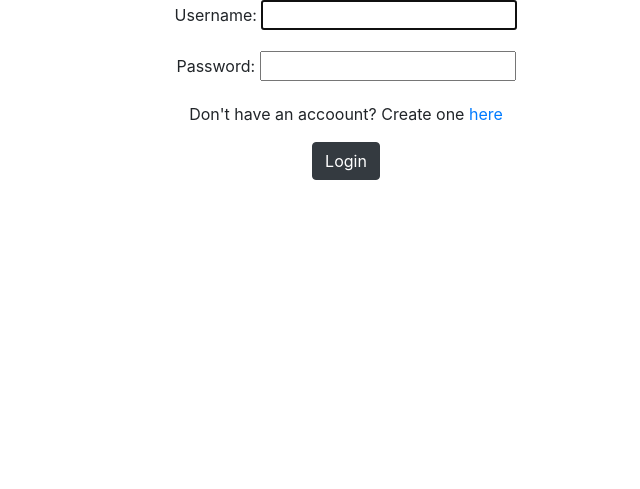
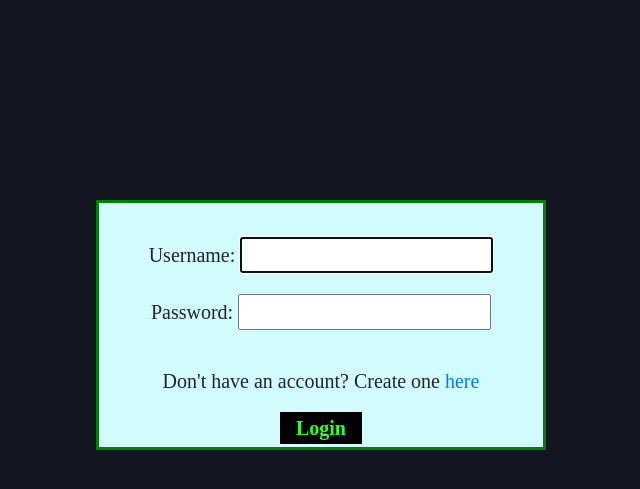
Before and after one commit to AIMonkes/DXC, a Django app: page /login/ in a window 1280 px wide. Shown: the top 489 px of the page, without its empty margins (294-934 px from the left). Run offline with Django 4.2, Linux system fonts and the light colour scheme; some libraries are stand-ins or nearby versions.

Commit message:
Update login.html

```diff
--- a/mysite/register/templates/registration/login.html
+++ b/mysite/register/templates/registration/login.html
@@ -2,20 +2,68 @@
 <html lang="en">
 <head>
  <title> Login Here </title>
-	 <meta charset="utf-8">
-	<meta name="viewport" content="width=device-width, initial-scale=1, shrink-to-fit=no">
-	<link rel="stylesheet" href="https://stackpath.bootstrapcdn.com/bootstrap/4.3.1/css/bootstrap.min.css" integrity="sha384-ggOyR0iXCbMQv3Xipma34MD+dH/1fQ784/j6cY/iJTQUOhcWr7x9JvoRxT2MZw1T" crossorigin="anonymous">
+
+    <style>
+        button {
+    background-color: #000000;
+    color: #2EFF26;
+    border: none;
+    border-radius: 2px;
+    font-weight: bold;
+    font-size: 15px;
+    cursor: pointer;
+    margin-right: 8px;
+    margin-left: 10px;
+    padding-left: 16px;
+    padding-right: 16px;
+    transition: opacity 0.15s;
+  }
+
+  button:hover {
+    opacity: 0.8;
+  }
+
+  button:active {
+    opacity: 0.5;
+  }
+
+  .login {
+  border: 3px solid green;
+  width: 450px;
+  height: 250px;
+  position: absolute;
+  top: 50%;
+  left: 50%;
+  margin: -200px -250px;
+  display: flex;
+  align-items: center;
+  justify-content: center;
+}
+
+.text-font, .login, .from-group {
+  font-family: "Times New Roman", Times, serif;
+  font-size: 20px;
+  padding-top: 15px;
+}
+
+    </style>
+
+     <meta charset="utf-8">
+    <meta name="viewport" content="width=device-width, initial-scale=1, shrink-to-fit=no">
+    <link rel="stylesheet" href="https://stackpath.bootstrapcdn.com/bootstrap/4.3.1/css/bootstrap.min.css" integrity="sha384-ggOyR0iXCbMQv3Xipma34MD+dH/1fQ784/j6cY/iJTQUOhcWr7x9JvoRxT2MZw1T" crossorigin="anonymous">
 </head>
-<body>
+<body style="background-color:#12141F;">
 
+<div align="center" class="login" style="background-color:#D2FBFF">
+<form method="post" class="from-group">
+    {% csrf_token %}
+    {{form.as_p}}
+    <p class = "text-font">Don't have an account? Create one <a href="/register">here</a></p>
+    <button>Login</button>
 
-<form align="center" method="post" class="from-group">
-	{% csrf_token %}
-	{{form.as_p}}
-	<p>Don't have an accoount? Create one <a href="/register">here</a></p>
-	<button type="submit" class="btn btn-dark">Login</button>
 </form>
-<script src="https://code.jquery.com/jquery-3.3.1.slim.min.js" integrity="sha384-q8i/X+965DzO0rT7abK41JStQIAqVgRVzpbzo5smXKp4YfRvH+8abtTE1Pi6jizo" crossorigin="anonymous"></script>
+</div>
+	<script src="https://code.jquery.com/jquery-3.3.1.slim.min.js" integrity="sha384-q8i/X+965DzO0rT7abK41JStQIAqVgRVzpbzo5smXKp4YfRvH+8abtTE1Pi6jizo" crossorigin="anonymous"></script>
 <script src="https://cdnjs.cloudflare.com/ajax/libs/popper.js/1.14.7/umd/popper.min.js" integrity="sha384-UO2eT0CpHqdSJQ6hJty5KVphtPhzWj9WO1clHTMGa3JDZwrnQq4sF86dIHNDz0W1" crossorigin="anonymous"></script>
 <script src="https://stackpath.bootstrapcdn.com/bootstrap/4.3.1/js/bootstrap.min.js" integrity="sha384-JjSmVgyd0p3pXB1rRibZUAYoIIy6OrQ6VrjIEaFf/nJGzIxFDsf4x0xIM+B07jRM" crossorigin="anonymous"></script>
 </body>
```
